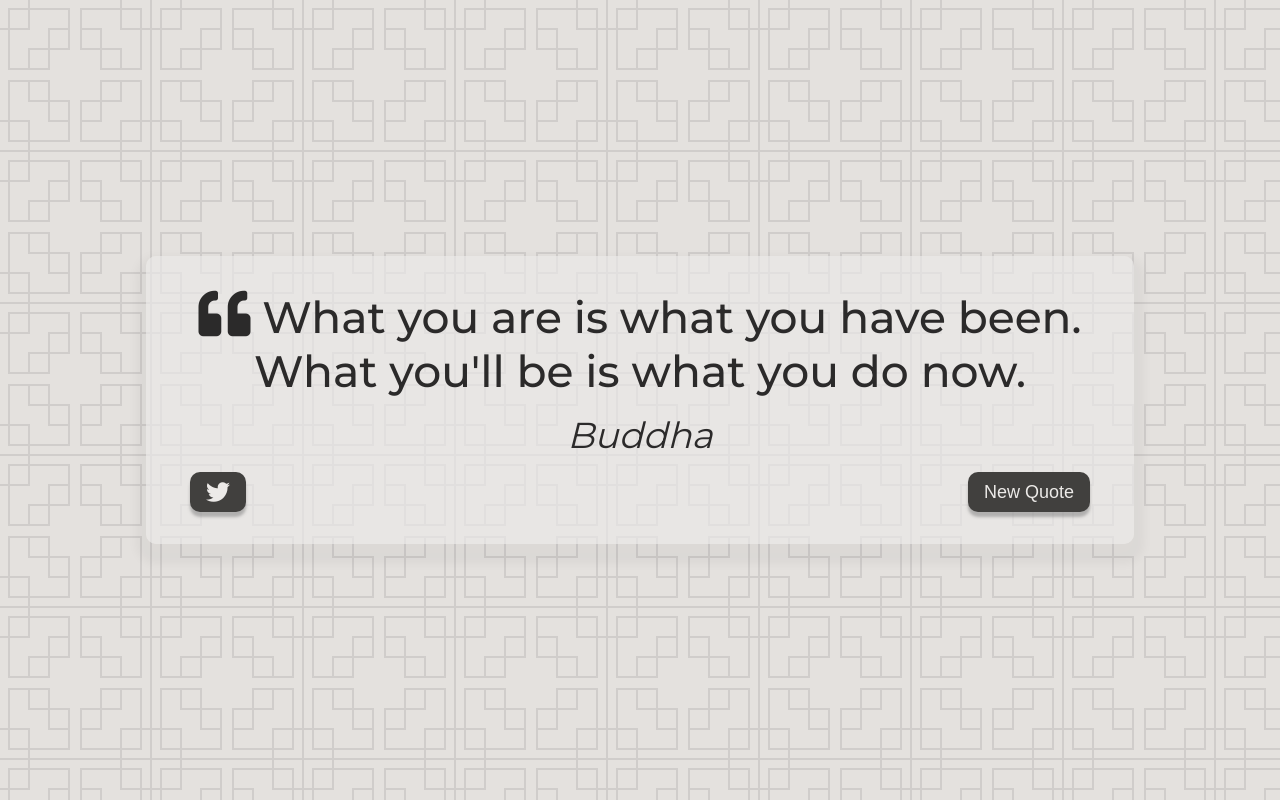
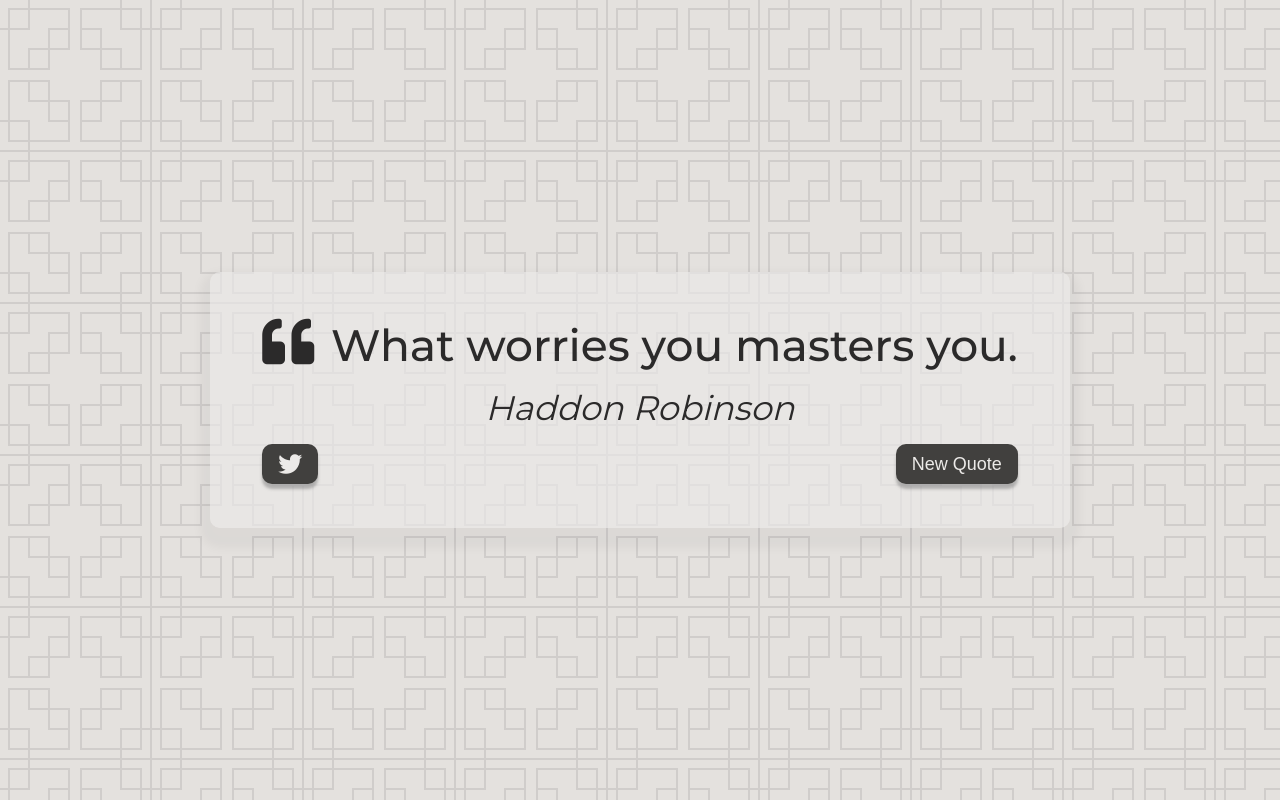
Before and after one commit to krissygroom/js-quote-generator, a plain HTML site: page index.html in a window 1280 px wide. Drawn offline with Linux system fonts and the light colour scheme; no server answers.

Commit message:
Added quotes.js as local quote list option if api fails and accessed DOM elements to change quote text

```diff
--- a/index.html
+++ b/index.html
@@ -20,12 +20,12 @@
         <!-- Quote -->
         <div class="quote-text">
             <i class="fas fa-quote-left"></i>
-            <span id="quote">What you are is what you have been.  What you'll be is what you do now.</span>
+            <span id="quote"></span>
         </div>
 
         <!-- Author -->
         <div class="quote-author">
-            <span id="author">Buddha</span>
+            <span id="author"></span>
         </div>
 
         <!-- Buttons -->
@@ -39,7 +39,8 @@
         </div>
     </div>
 
-    <!-- Script -->
+    <!-- Scripts -->
+    <script src="quotes.js"></script>
     <script src="script.js"></script>
 </body>
 </html>
--- /dev/null
+++ b/quotes.js
@@ -0,0 +1,550 @@
+const localQuotes = [
+  {
+    text: 'I raise up my voice—not so that I can shout, but so that those without a voice can be heard. … We cannot all succeed when half of us are held back.',
+    author: 'Malala Yousafzai',
+  },
+  {
+    text: 'If you want something said, ask a man; if you want something done, ask a woman.',
+    author: 'Margaret Thatcher',
+  },
+  {
+    text: "I'm tough, ambitious, and I know exactly what I want. If that makes me a bitch, okay.",
+    author: 'Madonna',
+  },
+  {
+    text: 'It took me quite a long time to develop a voice, and now that I have it, I am not going to be silent.',
+    author: 'Madeleine Albright',
+  },
+  {
+    text: 'Of course I am not worried about intimidating men. The type of man who will be intimidated by me is exactly the type of man I have no interest in.',
+    author: 'Chimamanda Ngozi Adichie',
+  },
+  {
+    text: "Feminism isn't about making women stronger. Women are already strong, it's about changing the way the world perceives that strength.",
+    author: 'G.D. Anderson',
+  },
+  {
+    text: "Women are always saying, 'We can do anything that men can do.' But men should be saying, 'We can do anything that women can do.",
+    author: 'Gloria Steinem',
+  },
+  {
+    text: "I love to see a young girl go out and grab the world by the lapels. Life's a bitch. You've got to go out and kick ass.",
+    author: 'Maya Angelou',
+  },
+  {
+    text: 'Life is a learning experience, only if you learn.',
+    author: 'Yogi Berra',
+  },
+  {
+    text: 'Self-complacency is fatal to progress.',
+    author: 'Margaret Sangster',
+  },
+  {
+    text: 'Peace comes from within. Do not seek it without.',
+    author: 'Buddha',
+  },
+  {
+    text: 'What you give is what you get.',
+    author: 'Byron Pulsifer',
+  },
+  {
+    text: 'We can only learn to love by loving.',
+    author: 'Iris Murdoch',
+  },
+  {
+    text: 'Life is change. Growth is optional. Choose wisely.',
+    author: 'Karen Clark',
+  },
+  {
+    text: "You'll see it when you believe it.",
+    author: 'Wayne Dyer',
+  },
+  {
+    text: 'Today is the tomorrow we worried about yesterday.',
+    author: null,
+  },
+  {
+    text: "It's easier to see the mistakes on someone else's paper.",
+    author: null,
+  },
+  {
+    text: 'Every man dies. Not every man really lives.',
+    author: null,
+  },
+  {
+    text: 'To lead people walk behind them.',
+    author: 'Lao Tzu',
+  },
+  {
+    text: 'Having nothing, nothing can he lose.',
+    author: 'William Shakespeare',
+  },
+  {
+    text: 'Trouble is only opportunity in work clothes.',
+    author: 'Henry J. Kaiser',
+  },
+  {
+    text: 'A rolling stone gathers no moss.',
+    author: 'Publilius Syrus',
+  },
+  {
+    text: 'Ideas are the beginning points of all fortunes.',
+    author: 'Napoleon Hill',
+  },
+  {
+    text: 'Doing nothing is better than being busy doing nothing.',
+    author: 'Lao Tzu',
+  },
+  {
+    text: 'Trust yourself. You know more than you think you do.',
+    author: 'Benjamin Spock',
+  },
+  {
+    text: 'Study the past, if you would divine the future.',
+    author: 'Confucius',
+  },
+  {
+    text: 'The day is already blessed, find peace within it.',
+    author: null,
+  },
+  {
+    text: 'From error to error one discovers the entire truth.',
+    author: 'Sigmund Freud',
+  },
+  {
+    text: 'Well done is better than well said.',
+    author: 'Benjamin Franklin',
+  },
+  {
+    text: 'Bite off more than you can chew, then chew it.',
+    author: 'Ella Williams',
+  },
+  {
+    text: 'Work out your own salvation. Do not depend on others.',
+    author: 'Buddha',
+  },
+  {
+    text: 'One today is worth two tomorrows.',
+    author: 'Benjamin Franklin',
+  },
+  {
+    text: 'Once you choose hope, anythings possible.',
+    author: 'Christopher Reeve',
+  },
+  {
+    text: 'God always takes the simplest way.',
+    author: 'Albert Einstein',
+  },
+  {
+    text: 'One fails forward toward success.',
+    author: 'Charles Kettering',
+  },
+  {
+    text: 'From small beginnings come great things.',
+    author: null,
+  },
+  {
+    text: 'Learning is a treasure that will follow its owner everywhere',
+    author: 'Chinese proverb',
+  },
+  {
+    text: 'Be as you wish to seem.',
+    author: 'Socrates',
+  },
+  {
+    text: 'The world is always in movement.',
+    author: 'V. Naipaul',
+  },
+  {
+    text: 'Never mistake activity for achievement.',
+    author: 'John Wooden',
+  },
+  {
+    text: 'What worries you masters you.',
+    author: 'Haddon Robinson',
+  },
+  {
+    text: 'One faces the future with ones past.',
+    author: 'Pearl Buck',
+  },
+  {
+    text: 'Goals are the fuel in the furnace of achievement.',
+    author: 'Brian Tracy',
+  },
+  {
+    text: 'Who sows virtue reaps honour.',
+    author: 'Leonardo da Vinci',
+  },
+  {
+    text: 'Be kind whenever possible. It is always possible.',
+    author: 'Dalai Lama',
+  },
+  {
+    text: "Talk doesn't cook rice.",
+    author: 'Chinese proverb',
+  },
+  {
+    text: 'He is able who thinks he is able.',
+    author: 'Buddha',
+  },
+  {
+    text: 'A goal without a plan is just a wish.',
+    author: 'Larry Elder',
+  },
+  {
+    text: 'To succeed, we must first believe that we can.',
+    author: 'Michael Korda',
+  },
+  {
+    text: 'Learn from yesterday, live for today, hope for tomorrow.',
+    author: 'Albert Einstein',
+  },
+  {
+    text: 'A weed is no more than a flower in disguise.',
+    author: 'James Lowell',
+  },
+  {
+    text: 'Do, or do not. There is no try.',
+    author: 'Yoda',
+  },
+  {
+    text: 'All serious daring starts from within.',
+    author: 'Harriet Beecher Stowe',
+  },
+  {
+    text: 'The best teacher is experience learned from failures.',
+    author: 'Byron Pulsifer',
+  },
+  {
+    text: 'Think how hard physics would be if particles could think.',
+    author: 'Murray Gell-Mann',
+  },
+  {
+    text: "Love is the flower you've got to let grow.",
+    author: 'John Lennon',
+  },
+  {
+    text: "Don't wait. The time will never be just right.",
+    author: 'Napoleon Hill',
+  },
+  {
+    text: 'Time is the wisest counsellor of all.',
+    author: 'Pericles',
+  },
+  {
+    text: 'You give before you get.',
+    author: 'Napoleon Hill',
+  },
+  {
+    text: 'Wisdom begins in wonder.',
+    author: 'Socrates',
+  },
+  {
+    text: 'Without courage, wisdom bears no fruit.',
+    author: 'Baltasar Gracian',
+  },
+  {
+    text: 'Change in all things is sweet.',
+    author: 'Aristotle',
+  },
+  {
+    text: 'What you fear is that which requires action to overcome.',
+    author: 'Byron Pulsifer',
+  },
+  {
+    text: 'When performance exceeds ambition, the overlap is called success.',
+    author: 'Cullen Hightower',
+  },
+  {
+    text: 'When deeds speak, words are nothing.',
+    author: 'African proverb',
+  },
+  {
+    text: 'Real magic in relationships means an absence of judgement of others.',
+    author: 'Wayne Dyer',
+  },
+  {
+    text: 'I never think of the future. It comes soon enough.',
+    author: 'Albert Einstein',
+  },
+  {
+    text: 'Skill to do comes of doing.',
+    author: 'Ralph Emerson',
+  },
+  {
+    text: 'Wisdom is the supreme part of happiness.',
+    author: 'Sophocles',
+  },
+  {
+    text: 'I believe that every person is born with talent.',
+    author: 'Maya Angelou',
+  },
+  {
+    text: 'Important principles may, and must, be inflexible.',
+    author: 'Abraham Lincoln',
+  },
+  {
+    text: 'The undertaking of a new action brings new strength.',
+    author: 'Richard Evans',
+  },
+  {
+    text: 'The years teach much which the days never know.',
+    author: 'Ralph Emerson',
+  },
+  {
+    text: 'Our distrust is very expensive.',
+    author: 'Ralph Emerson',
+  },
+  {
+    text: 'All know the way; few actually walk it.',
+    author: 'Bodhidharma',
+  },
+  {
+    text: 'Great talent finds happiness in execution.',
+    author: 'Johann Wolfgang von Goethe',
+  },
+  {
+    text: 'Faith in oneself is the best and safest course.',
+    author: 'Michelangelo',
+  },
+  {
+    text: 'Courage is going from failure to failure without losing enthusiasm.',
+    author: 'Winston Churchill',
+  },
+  {
+    text: 'The two most powerful warriors are patience and time.',
+    author: 'Leo Tolstoy',
+  },
+  {
+    text: 'Anticipate the difficult by managing the easy.',
+    author: 'Lao Tzu',
+  },
+  {
+    text: 'Those who are free of resentful thoughts surely find peace.',
+    author: 'Buddha',
+  },
+  {
+    text: 'A short saying often contains much wisdom.',
+    author: 'Sophocles',
+  },
+  {
+    text: 'It takes both sunshine and rain to make a rainbow.',
+    author: null,
+  },
+  {
+    text: 'A beautiful thing is never perfect.',
+    author: null,
+  },
+  {
+    text: 'Only do what your heart tells you.',
+    author: 'Princess Diana',
+  },
+  {
+    text: 'Life is movement-we breathe, we eat, we walk, we move!',
+    author: 'John Pierrakos',
+  },
+  {
+    text: 'No one can make you feel inferior without your consent.',
+    author: 'Eleanor Roosevelt',
+  },
+  {
+    text: 'Argue for your limitations, and sure enough theyre yours.',
+    author: 'Richard Bach',
+  },
+  {
+    text: 'Luck is what happens when preparation meets opportunity.',
+    author: 'Seneca',
+  },
+  {
+    text: 'Victory belongs to the most persevering.',
+    author: 'Napoleon Bonaparte',
+  },
+  {
+    text: 'Love all, trust a few, do wrong to none.',
+    author: 'William Shakespeare',
+  },
+  {
+    text: 'In order to win, you must expect to win.',
+    author: 'Richard Bach',
+  },
+  {
+    text: 'A goal is a dream with a deadline.',
+    author: 'Napoleon Hill',
+  },
+  {
+    text: 'You can do it if you believe you can!',
+    author: 'Napoleon Hill',
+  },
+  {
+    text: "Set your goals high, and don't stop till you get there.",
+    author: 'Bo Jackson',
+  },
+  {
+    text: 'Every new day is another chance to change your life.',
+    author: null,
+  },
+  {
+    text: 'Smile, breathe, and go slowly.',
+    author: 'Thich Nhat Hanh',
+  },
+  {
+    text: 'Nobody will believe in you unless you believe in yourself.',
+    author: 'Liberace',
+  },
+  {
+    text: 'Do more than dream: work.',
+    author: 'William Arthur Ward',
+  },
+  {
+    text: 'No man was ever wise by chance.',
+    author: 'Seneca',
+  },
+  {
+    text: 'Some pursue happiness, others create it.',
+    author: null,
+  },
+  {
+    text: 'He that is giddy thinks the world turns round.',
+    author: 'William Shakespeare',
+  },
+  {
+    text: "Don't ruin the present with the ruined past.",
+    author: 'Ellen Gilchrist',
+  },
+  {
+    text: 'Do something wonderful, people may imitate it.',
+    author: 'Albert Schweitzer',
+  },
+  {
+    text: 'We do what we do because we believe.',
+    author: null,
+  },
+  {
+    text: 'Do one thing every day that scares you.',
+    author: 'Eleanor Roosevelt',
+  },
+  {
+    text: 'If you cannot be silent be brilliant and thoughtful.',
+    author: 'Byron Pulsifer',
+  },
+  {
+    text: 'Who looks outside, dreams; who looks inside, awakes.',
+    author: 'Carl Jung',
+  },
+  {
+    text: 'What we think, we become.',
+    author: 'Buddha',
+  },
+  {
+    text: 'The shortest answer is doing.',
+    author: 'Lord Herbert',
+  },
+  {
+    text: 'All our knowledge has its origins in our perceptions.',
+    author: 'Leonardo da Vinci',
+  },
+  {
+    text: 'The harder you fall, the higher you bounce.',
+    author: null,
+  },
+  {
+    text: 'Trusting our intuition often saves us from disaster.',
+    author: 'Anne Wilson Schaef',
+  },
+  {
+    text: 'Truth is powerful and it prevails.',
+    author: 'Sojourner Truth',
+  },
+  {
+    text: 'Light tomorrow with today!',
+    author: 'Elizabeth Browning',
+  },
+  {
+    text: 'Silence is a fence around wisdom.',
+    author: 'German proverb',
+  },
+  {
+    text: 'Society develops wit, but its contemplation alone forms genius.',
+    author: 'Madame de Stael',
+  },
+  {
+    text: 'The simplest things are often the truest.',
+    author: 'Richard Bach',
+  },
+  {
+    text: 'Everyone smiles in the same language.',
+    author: null,
+  },
+  {
+    text: 'Yesterday I dared to struggle. Today I dare to win.',
+    author: 'Bernadette Devlin',
+  },
+  {
+    text: 'No alibi will save you from accepting the responsibility.',
+    author: 'Napoleon Hill',
+  },
+  {
+    text: 'If you can dream it, you can do it.',
+    author: 'Walt Disney',
+  },
+  {
+    text: 'It is better to travel well than to arrive.',
+    author: 'Buddha',
+  },
+  {
+    text: "Life shrinks or expands in proportion to one's courage.",
+    author: 'Anais Nin',
+  },
+  {
+    text: 'You have to believe in yourself.',
+    author: 'Sun Tzu',
+  },
+  {
+    text: 'Our intention creates our reality.',
+    author: 'Wayne Dyer',
+  },
+  {
+    text: 'Silence is a true friend who never betrays.',
+    author: 'Confucius',
+  },
+  {
+    text: 'Character develops itself in the stream of life.',
+    author: 'Johann Wolfgang von Goethe',
+  },
+  {
+    text: 'From little acorns mighty oaks do grow.',
+    author: 'American proverb',
+  },
+  {
+    text: "You can't stop the waves, but you can learn to surf.",
+    author: 'Jon Kabat-Zinn',
+  },
+  {
+    text: 'Reality does not conform to the ideal, but confirms it.',
+    author: 'Gustave Flaubert',
+  },
+  {
+    text: 'Speak low, if you speak love.',
+    author: 'William Shakespeare',
+  },
+  {
+    text: 'A really great talent finds its happiness in execution.',
+    author: 'Johann Wolfgang von Goethe',
+  },
+  {
+    text: 'Reality leaves a lot to the imagination.',
+    author: 'John Lennon',
+  },
+  {
+    text: 'The greatest remedy for anger is delay.',
+    author: 'Seneca',
+  },
+  {
+    text: 'Growth itself contains the germ of happiness.',
+    author: 'Pearl Buck',
+  },
+  {
+    text: "You can do what's reasonable or you can decide what's possible.",
+    author: null,
+  },
+];
--- a/script.js
+++ b/script.js
@@ -0,0 +1,51 @@
+// Select DOM elements
+const quoteContainer = document.getElementById("quote-container");
+const quoteText = document.getElementById("quote");
+const authorText = document.getElementById("author");
+const twitterBtn = document.getElementById("twitter");
+const newQuoteBtn = document.getElementById("new-quote");
+
+
+let apiQuotes = [];
+
+function newQuote() {
+    // Select a random quote from apiQuotes array
+    const quote = localQuotes[Math.floor(Math.random() * localQuotes.length)];
+    // Check author field for null and change to 'unknown'
+    console.log(quote.text.length);
+    if (!quote.author) {
+        authorText.textContent = "Unknown";
+    } else {
+        authorText.textContent = quote['author'];
+    };
+    // Check quote length and apply long-quote class if needed
+    if (quote.text.length > 50) {
+        quoteText.classList.add('long-quote');
+    } else {
+        quoteText.classList.remove('long-quote');
+    }
+
+    quoteText.textContent = quote['text'];
+};
+
+// Get Quotes from API
+async function getQuotes() {
+    const apiUrl = 'https://type.fit/api/quotes';
+    try {
+        const response = await fetch(apiUrl);
+        // convert response into json object
+        // and store in global variable
+        apiQuotes = await response.json();
+    } catch (error) {
+        alert(error);
+        // Catch the error here if
+        // not able to fetch data
+        // and return a quote from quotes.js
+        apiQuotes = localQuotes;
+        console.log('Using localQuotes');
+    };
+    newQuote();
+};
+
+// On load, fetch quotes from above api
+getQuotes();
--- a/style.css
+++ b/style.css
@@ -21,7 +21,7 @@ body {
 .quote-container {
   width: auto;
   max-width: 90rem;
-  padding: 3.2rem 4.4rem;
+  padding: 4.4rem 5.2rem;
   border-radius: 10px;
   background-color: rgba(236, 234, 232, 0.65);
   box-shadow: 0 10px 10px 10px rgba(22, 21, 21, 0.04);
@@ -37,11 +37,12 @@ body {
 
 .fa-quote-left {
   font-size: 5.2rem;
+  margin-right: 0.5rem;
 }
 
 .quote-author {
   margin-top: 1.5rem;
-  font-size: 3.6rem;
+  font-size: 3.4rem;
   font-weight: 400;
   font-style: italic;
 }
@@ -93,10 +94,10 @@ button:active {
   }
 
   .quote-text {
-    font-size: 2.4rem;
+    font-size: 2.8rem;
   }
 
   .quote-author {
-    font-size: 2rem;
+    font-size: 2.4rem;
   }
 }
```
